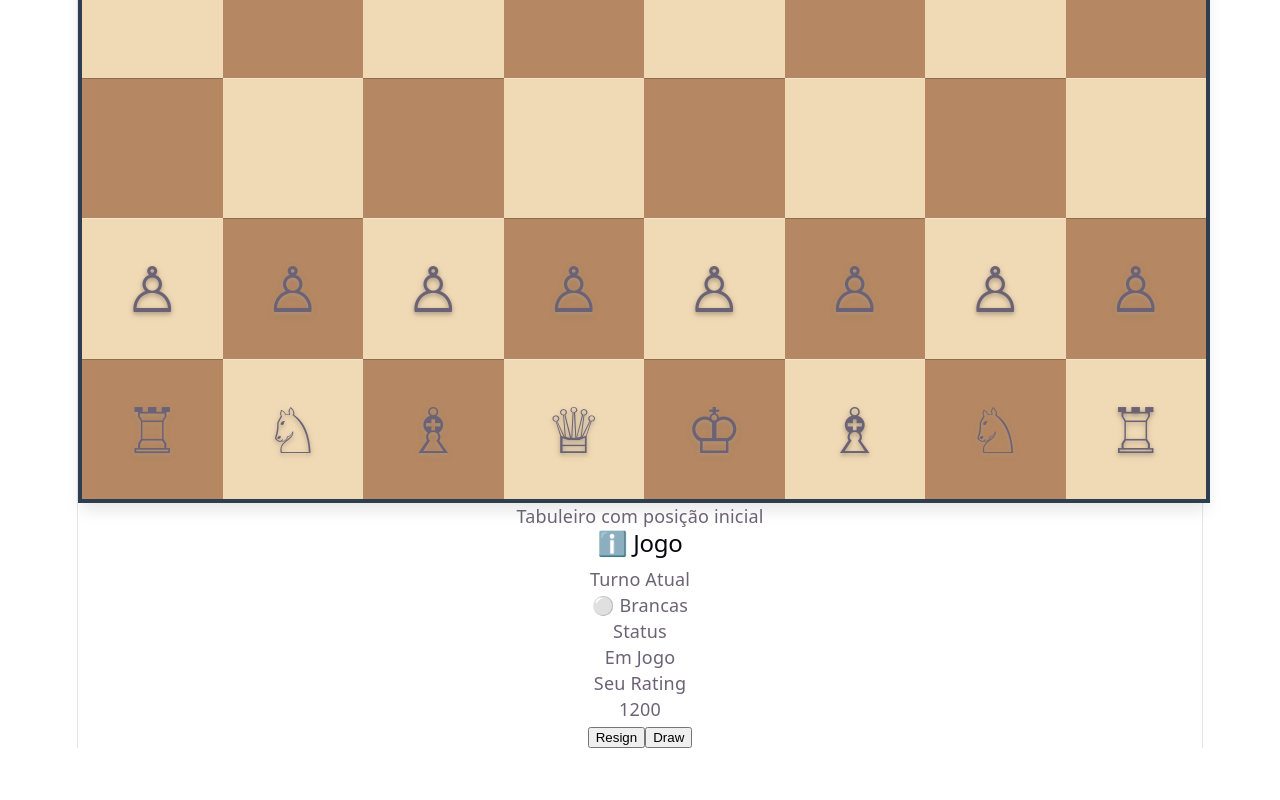
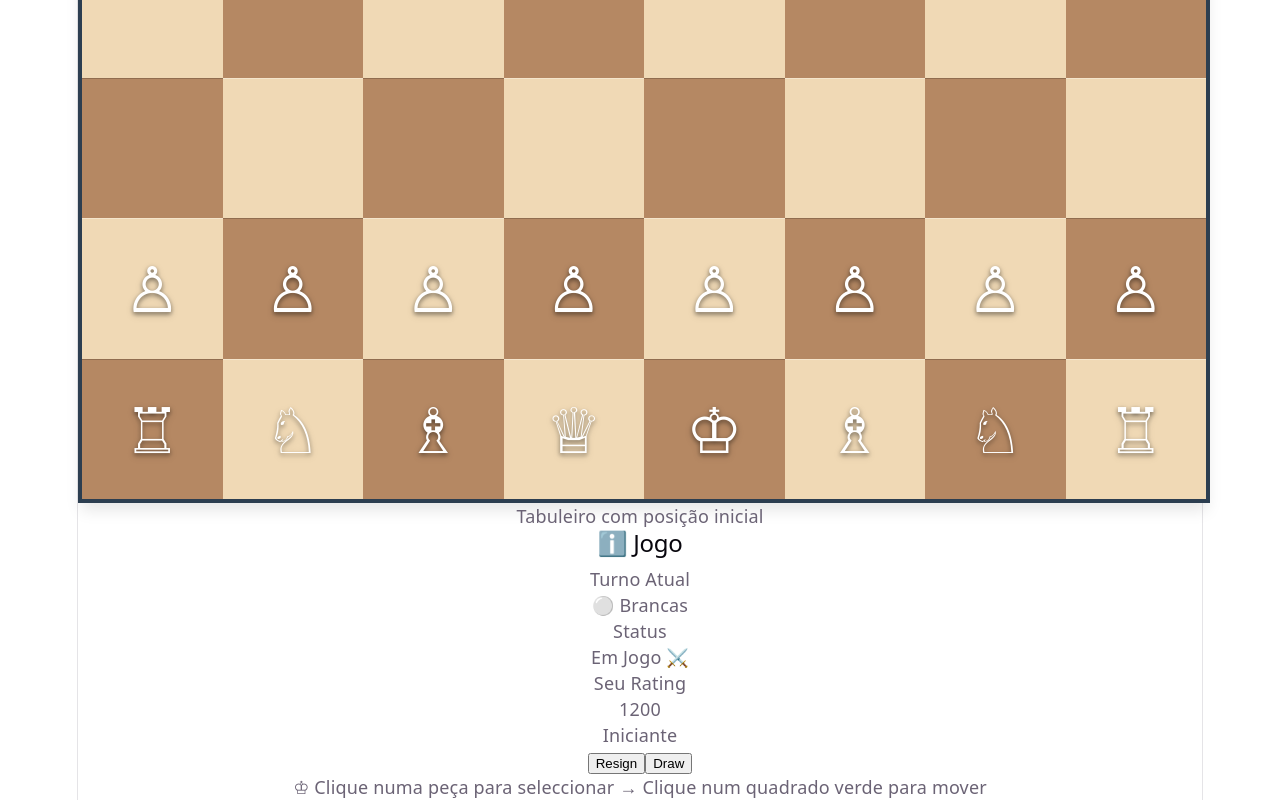
Before and after one commit to AraoSibindeJr/ChessMZ, a React (Vite) app in the folder frontend/: page /game in a window 1280 px wide. Shown: the part 745-1545 px from the top of the page. Before the commit the page ends 1493 px from the top, so only its background shows below. Built offline with nearby package versions, Linux system fonts and the light colour scheme; no server answers.

Commit message:
feat:Implement move execution

```diff
--- a/frontend/src/components/ChessBoard.tsx
+++ b/frontend/src/components/ChessBoard.tsx
@@ -1,8 +1,9 @@
 import type { BoardState } from "../types/chess";
-import { getInitialBoard, indexToPosition } from "../types/chess";
+import { indexToPosition } from "../types/chess";
 import Square from "./Square";
 
 interface ChessBoardProps {
+  board: BoardState; // ← ADICIONADO
   selectedPosition?: string | null;
   validMoves?: string[];
   lastMove?: { from: string; to: string } | null;
@@ -10,12 +11,14 @@ interface ChessBoardProps {
 }
 
 export default function ChessBoard({
+  board, // ← ADICIONADO
   selectedPosition = null,
   validMoves = [],
   lastMove = null,
   onSquareClick,
 }: ChessBoardProps) {
-  const board = getInitialBoard();
+  // ⚠️ REMOVIDO: const board = getInitialBoard();
+  // Agora usamos o board passado como prop
 
   // Determinar se quadrado é claro ou escuro
   const isLightSquare = (row: number, col: number): boolean => {
--- /dev/null
+++ b/frontend/src/components/MoveNotification.tsx
@@ -0,0 +1,48 @@
+interface MoveNotificationProps {
+  lastMove: { from: string; to: string } | null;
+  currentPlayer: "white" | "black";
+}
+
+export default function MoveNotification({
+  lastMove,
+  currentPlayer,
+}: MoveNotificationProps) {
+  if (!lastMove) return null;
+
+  return (
+    <div
+      style={{
+        position: "fixed",
+        top: 20,
+        right: 20,
+        backgroundColor: "#2C3E50",
+        color: "white",
+        padding: "12px 20px",
+        borderRadius: "8px",
+        boxShadow: "0 4px 6px rgba(0, 0, 0, 0.2)",
+        animation: "slideIn 0.3s ease-out",
+      }}
+    >
+      <p className="text-sm font-semibold">
+        ✅ Movimento: {lastMove.from.toUpperCase()} →{" "}
+        {lastMove.to.toUpperCase()}
+      </p>
+      <p className="text-xs text-gray-300 mt-1">
+        Turno: {currentPlayer === "white" ? "⚪ Brancas" : "⚫ Pretas"}
+      </p>
+
+      <style>{`
+        @keyframes slideIn {
+          from {
+            opacity: 0;
+            transform: translateX(20px);
+          }
+          to {
+            opacity: 1;
+            transform: translateX(0);
+          }
+        }
+      `}</style>
+    </div>
+  );
+}
--- a/frontend/src/components/Square.tsx
+++ b/frontend/src/components/Square.tsx
@@ -20,19 +20,28 @@ export default function Square({
   isLastMove = false,
   onClick,
 }: SquareProps) {
-  // Cores base
+  // Cores base (sem alterar)
   let bgColor = isLight ? "#F0D9B5" : "#B58863";
 
-  // Cores especiais
+  // Cores especiais para seleção e último movimento
   if (isSelected) {
     bgColor = "#BACA44"; // Verde/amarelo (selecionado)
-  } else if (isValidMove) {
-    bgColor = "#BDD5AF"; // Verde claro (movimento válido)
   } else if (isLastMove) {
     bgColor = "#BBE6A3"; // Verde muito claro (último movimento)
   }
 
+  // Símbolo da peça
   const symbol = piece ? PIECE_SYMBOLS[piece.color][piece.type] : "";
+
+  // Cor do símbolo (contraste melhorado)
+  // ⚠️ IMPORTANTE: Brancas com cor clara, pretas com cor escura
+  let pieceColor = "#ffffff"; // Brancas em branco
+  let pieceShadow = "0 2px 4px rgba(0,0,0,0.4)";
+
+  if (piece?.color === "black") {
+    pieceColor = "#000000"; // Pretas em preto
+    pieceShadow = "0 2px 4px rgba(255,255,255,0.3)";
+  }
 
   return (
     <div
@@ -55,7 +64,7 @@ export default function Square({
       }}
       onMouseEnter={(e) => {
         const el = e.currentTarget as HTMLDivElement;
-        if (!isSelected && !isValidMove && !isLastMove) {
+        if (!isSelected && !isLastMove) {
           el.style.backgroundColor = isLight ? "#E8C86E" : "#A67C52";
           el.style.opacity = "0.8";
         }
@@ -66,8 +75,6 @@ export default function Square({
         // Voltar à cor anterior
         if (isSelected) {
           el.style.backgroundColor = "#BACA44";
-        } else if (isValidMove) {
-          el.style.backgroundColor = "#BDD5AF";
         } else if (isLastMove) {
           el.style.backgroundColor = "#BBE6A3";
         } else {
@@ -76,39 +83,42 @@ export default function Square({
       }}
       data-position={position}
     >
-      {/* Indicador de movimento válido (círculo pequeno) */}
-      {isValidMove && !piece && (
+      {/* ⚠️ Indicador de movimento válido: PEQUENO DOT CENTRAL */}
+      {isValidMove && (
         <div
           style={{
             position: "absolute",
-            width: "16px",
-            height: "16px",
+            width: "12px",
+            height: "12px",
             borderRadius: "50%",
-            backgroundColor: "rgba(0, 0, 0, 0.3)",
+            backgroundColor: "rgba(0, 0, 0, 0.4)",
+            boxShadow: "0 1px 2px rgba(0, 0, 0, 0.3)",
+            zIndex: 1,
           }}
         />
       )}
 
-      {/* Indicador de movimento válido (anel) */}
+      {/* ⚠️ Indicador de captura: DOT MAIOR COM ANEL */}
       {isValidMove && piece && (
         <div
           style={{
             position: "absolute",
-            width: "100%",
-            height: "100%",
-            borderRadius: "4px",
-            border: "3px solid rgba(0, 0, 0, 0.3)",
+            width: "18px",
+            height: "18px",
+            borderRadius: "50%",
+            border: "2px solid rgba(0, 0, 0, 0.4)",
+            backgroundColor: "transparent",
+            zIndex: 1,
           }}
         />
       )}
 
-      {/* Peça */}
+      {/* Peça com contraste melhorado */}
       <span
         style={{
-          textShadow: isLight
-            ? "0 2px 4px rgba(0,0,0,0.2)"
-            : "0 2px 4px rgba(255,255,255,0.2)",
-          filter: piece ? "drop-shadow(0 2px 3px rgba(0,0,0,0.15))" : "none",
+          color: pieceColor,
+          textShadow: pieceShadow,
+          filter: piece ? "drop-shadow(0 2px 3px rgba(0,0,0,0.2))" : "none",
           zIndex: 2,
         }}
       >
--- a/frontend/src/hooks/useChessGame.ts
+++ b/frontend/src/hooks/useChessGame.ts
@@ -1,7 +1,7 @@
 import { useState, useCallback, useMemo } from "react";
 import { Chess } from "chess.js";
-import type { BoardState, Piece, PieceType, PieceColor } from "../types/chess";
-import { getInitialBoard, positionToIndex } from "../types/chess";
+import type { BoardState, Piece, PieceType } from "../types/chess";
+import { getInitialBoard } from "../types/chess";
 
 interface UseChessGameState {
   board: BoardState;
@@ -22,10 +22,12 @@ export function useChessGame() {
     null,
   );
 
+  // ⚠️ IMPORTANTE: Force re-render quando movimento é feito
+  const [gameVersion, setGameVersion] = useState(0);
+
   // Converter estado chess.js para BoardState (8x8 array)
   const board = useMemo<BoardState>(() => {
     const newBoard = getInitialBoard();
-    const fen = chess.fen();
 
     // Limpar tabuleiro
     for (let i = 0; i < 8; i++) {
@@ -34,7 +36,7 @@ export function useChessGame() {
       }
     }
 
-    // Preencher com peças do chess.js
+    // Preencher com peças do chess.js (estado atual)
     const pieces = chess.board();
     pieces.forEach((row, rowIndex) => {
       row.forEach((piece, colIndex) => {
@@ -48,7 +50,7 @@ export function useChessGame() {
     });
 
     return newBoard;
-  }, [chess]);
+  }, [chess, gameVersion]); // ⚠️ Adicionado gameVersion
 
   // Calcular movimentos válidos para posição selecionada
   const validMoves = useMemo<string[]>(() => {
@@ -60,11 +62,56 @@ export function useChessGame() {
     });
 
     return moves.map((move) => move.to);
-  }, [chess, selectedPosition]);
+  }, [chess, selectedPosition, gameVersion]); // ⚠️ Adicionado gameVersion
 
-  // Selecionar peça
+  // Fazer movimento
+  const makeMove = useCallback(
+    (to: string): boolean => {
+      if (!selectedPosition) return false;
+
+      try {
+        const result = chess.move({
+          from: selectedPosition as any,
+          to: to as any,
+          promotion: "q", // Sempre promove para rainha
+        });
+
+        if (result) {
+          setLastMove({ from: selectedPosition, to });
+          setSelectedPosition(null);
+
+          // ⚠️ Force re-render incrementando gameVersion
+          setGameVersion((v) => v + 1);
+
+          return true;
+        }
+        return false;
+      } catch {
+        return false;
+      }
+    },
+    [chess, selectedPosition],
+  );
+
+  // Seleccionar peça
   const selectPosition = useCallback(
     (position: string) => {
+      // Se há movimento selecionado e clica num movimento válido
+      if (selectedPosition) {
+        const moves = chess.moves({
+          square: selectedPosition as any,
+          verbose: true,
+        });
+        const isValidMove = moves.some((m) => m.to === position);
+
+        if (isValidMove) {
+          // Fazer movimento
+          makeMove(position);
+          return;
+        }
+      }
+
+      // Seleccionar peça
       const piece = chess.get(position as any);
 
       // Se clica numa peça do jogador atual
@@ -80,41 +127,19 @@ export function useChessGame() {
         setSelectedPosition(null);
       }
     },
-    [chess, selectedPosition],
-  );
-
-  // Fazer movimento (será usado em Task 7)
-  const makeMove = useCallback(
-    (to: string): boolean => {
-      if (!selectedPosition) return false;
-
-      try {
-        const result = chess.move({
-          from: selectedPosition as any,
-          to: to as any,
-          promotion: "q", // Sempre promove para rainha
-        });
-
-        if (result) {
-          setLastMove({ from: selectedPosition, to });
-          setSelectedPosition(null);
-          return true;
-        }
-        return false;
-      } catch {
-        return false;
-      }
-    },
-    [chess, selectedPosition],
+    [chess, selectedPosition, makeMove],
   );
 
   // Status do jogo
-  const status = useMemo<"ongoing" | "checkmate" | "stalemate" | "draw">(() => {
-    if (chess.isCheckmate()) return "checkmate";
-    if (chess.isStalemate()) return "stalemate";
-    if (chess.isDraw()) return "draw";
-    return "ongoing";
-  }, [chess]);
+  const status = useMemo<"ongoing" | "checkmate" | "stalemate" | "draw">(
+    () => {
+      if (chess.isCheckmate()) return "checkmate";
+      if (chess.isStalemate()) return "stalemate";
+      if (chess.isDraw()) return "draw";
+      return "ongoing";
+    },
+    [chess, gameVersion], // ⚠️ Adicionado gameVersion
+  );
 
   return {
     board,
@@ -122,7 +147,9 @@ export function useChessGame() {
     validMoves,
     lastMove,
     status,
-    currentPlayer: chess.turn() === "w" ? "white" : "black",
+    currentPlayer: (chess.turn() === "w" ? "white" : "black") as
+      | "white"
+      | "black",
     selectPosition,
     makeMove,
     chess, // Para debug
--- a/frontend/src/pages/GamePage.tsx
+++ b/frontend/src/pages/GamePage.tsx
@@ -1,5 +1,6 @@
 import { useChessGame } from "../hooks/useChessGame";
 import ChessBoard from "../components/ChessBoard";
+import MoveNotification from "../components/MoveNotification";
 
 export default function GamePage() {
   const {
@@ -19,6 +20,9 @@ export default function GamePage() {
 
   return (
     <div className="min-h-screen bg-gradient-to-br from-dark to-primary p-4">
+      {/* Notificação de Movimento */}
+      <MoveNotification lastMove={lastMove} currentPlayer={currentPlayer} />
+
       <div className="max-w-7xl mx-auto">
         {/* Header */}
         <div className="text-center mb-8">
@@ -31,6 +35,7 @@ export default function GamePage() {
           {/* Tabuleiro */}
           <div className="lg:col-span-3 flex justify-center">
             <ChessBoard
+              board={board} // ← ADICIONADO
               selectedPosition={selectedPosition}
               validMoves={validMoves}
               lastMove={lastMove}
@@ -65,24 +70,49 @@ export default function GamePage() {
                     {selectedPosition.toUpperCase()}
                   </p>
                   <p className="text-sm text-gray-700 mt-2">
-                    Movimentos: {validMoves.length}
+                    Movimentos disponíveis: {validMoves.length}
+                  </p>
+                  <p className="text-xs text-gray-600 mt-2">
+                    Clique num quadrado verde para mover
                   </p>
                 </div>
               )}
 
-              {/* Status */}
-              <div className="bg-green-100 rounded p-4 border-l-4 border-green-500">
+              {/* Último Movimento */}
+              {lastMove && (
+                <div className="bg-green-100 rounded p-4 border-l-4 border-green-500">
+                  <p className="text-xs text-gray-600 font-semibold uppercase">
+                    Último Movimento
+                  </p>
+                  <p className="text-lg font-bold text-green-700">
+                    {lastMove.from.toUpperCase()} → {lastMove.to.toUpperCase()}
+                  </p>
+                </div>
+              )}
+
+              {/* Status do Jogo */}
+              <div
+                className={`rounded p-4 border-l-4 ${
+                  status === "ongoing"
+                    ? "bg-blue-100 border-blue-500"
+                    : "bg-red-100 border-red-500"
+                }`}
+              >
                 <p className="text-xs text-gray-600 font-semibold uppercase">
                   Status
                 </p>
-                <p className="text-lg font-bold text-green-700">
+                <p
+                  className={`text-lg font-bold ${
+                    status === "ongoing" ? "text-blue-700" : "text-red-700"
+                  }`}
+                >
                   {status === "ongoing"
-                    ? "Em Jogo"
+                    ? "Em Jogo ⚔️"
                     : status === "checkmate"
-                      ? "Xeque-mate!"
+                      ? "Xeque-mate! 👑"
                       : status === "stalemate"
-                        ? "Empate (Afogamento)"
-                        : "Empate"}
+                        ? "Empate (Afogamento) 🤝"
+                        : "Empate 🤝"}
                 </p>
               </div>
 
@@ -92,6 +122,7 @@ export default function GamePage() {
                   Seu Rating
                 </p>
                 <p className="text-3xl font-bold text-primary">1200</p>
+                <p className="text-xs text-gray-600 mt-1">Iniciante</p>
               </div>
 
               {/* Botões */}
@@ -106,6 +137,14 @@ export default function GamePage() {
             </div>
           </div>
         </div>
+
+        {/* Instruções */}
+        <div className="mt-8 bg-white bg-opacity-10 rounded-lg p-4 text-white text-center">
+          <p className="text-sm">
+            ♔ Clique numa peça para seleccionar → Clique num quadrado verde para
+            mover
+          </p>
+        </div>
       </div>
     </div>
   );
```
